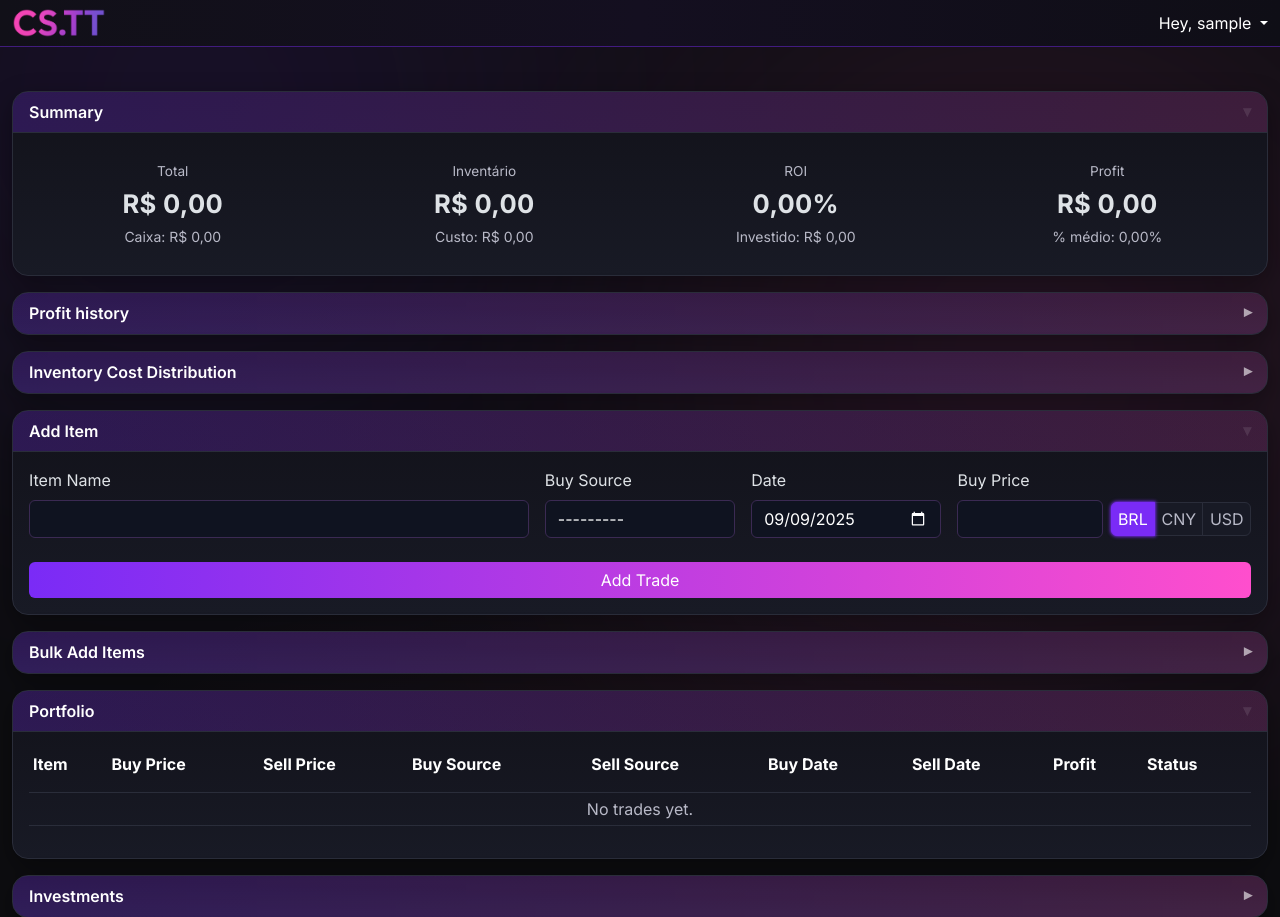
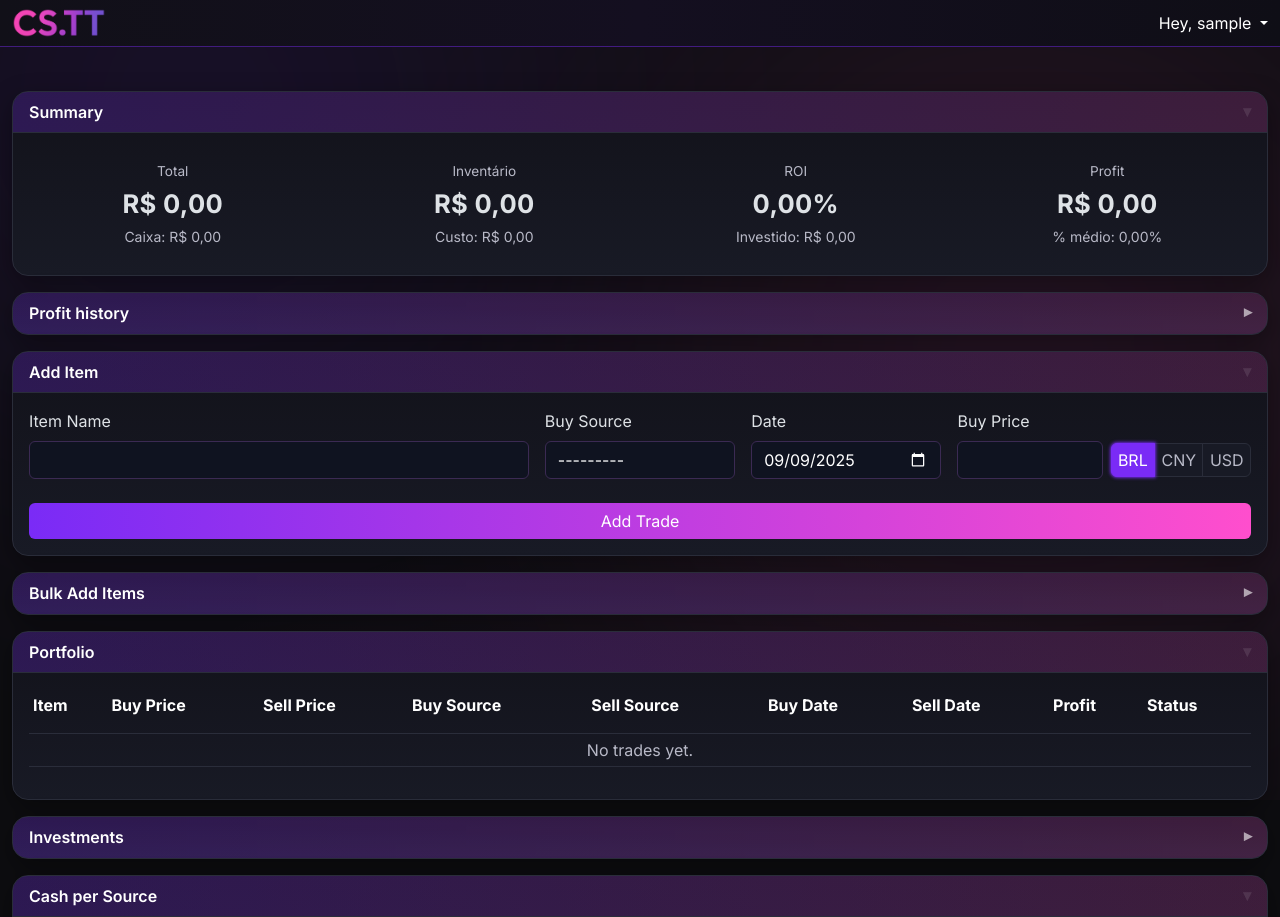
Before and after one commit to FCancella/Skins-Trading-Tracker, a Django app: page /portfolio/ in a window 1280 px wide. Shown: the top 917 px of the page. Run offline with Django 4.2, Linux system fonts and the light colour scheme; the visitor is signed in with stand-in values (Sample User, id 1); data that the repository does not hold is empty.

Commit message:
Remove investment cost by source

```diff
--- a/templates/scanner/scanner_list.html
+++ b/templates/scanner/scanner_list.html
@@ -41,7 +41,7 @@
         <tbody>
         {% for item in items %}
         <tr>
-            <td class="fw-medium"><a href="{{ item.buff_link }}" target="_blank">{{ item.name }}</a></td>
+            <td class="fw-medium"><a href="{{ item.buff_link }}" target="_blank" style="text-decoration:none">{{ item.name }}</a></td>
             <td>
             {{ item.buff_price|currency_brl|default:"-" }}
             {% if item.buff_offers is not None %}
--- a/templates/trades/portfolio_content.html
+++ b/templates/trades/portfolio_content.html
@@ -172,17 +172,6 @@
       <div class="collapse" id="collapseChart">
         <div class="card-body">
           <canvas id="pnlChart" style="height:200px; max-height:300px;"></canvas>
-        </div>
-      </div>
-    </div>
-  </div>
-
-  <div class="col-12">
-    <div class="card">
-      <div class="card-header collapsible" data-bs-toggle="collapse" data-bs-target="#collapseInventoryCost" aria-expanded="false" aria-controls="collapseInventoryCost">Inventory Cost Distribution</div>
-      <div class="collapse" id="collapseInventoryCost">
-        <div class="card-body">
-          <canvas id="inventoryCostChart" style="height:200px; max-height:300px;"></canvas>
         </div>
       </div>
     </div>
@@ -367,52 +356,6 @@
         });
     }
 
-    const inventoryCostData = {{ inventory_cost_data|safe }};
-    if (inventoryCostData && inventoryCostData.labels.length > 0) {
-        const ctx = document.getElementById('inventoryCostChart').getContext('2d');
-        new Chart(ctx, {
-            type: 'doughnut',
-            data: {
-                labels: inventoryCostData.labels,
-                datasets: [{
-                    label: 'Inventory Cost by Source',
-                    data: inventoryCostData.values,
-                    backgroundColor: [
-                        'rgba(122, 43, 246, 0.5)',
-                        'rgba(255, 78, 205, 0.5)',
-                        'rgba(54, 162, 235, 0.5)',
-                        'rgba(255, 206, 86, 0.5)',
-                        'rgba(75, 192, 192, 0.5)',
-                        'rgba(153, 102, 255, 0.5)',
-                        'rgba(255, 159, 64, 0.5)'
-                    ],
-                    borderColor: [
-                        'rgba(122, 43, 246, 1)',
-                        'rgba(255, 78, 205, 1)',
-                        'rgba(54, 162, 235, 1)',
-                        'rgba(255, 206, 86, 1)',
-                        'rgba(75, 192, 192, 1)',
-                        'rgba(153, 102, 255, 1)',
-                        'rgba(255, 159, 64, 1)'
-                    ],
-                    borderWidth: 1
-                }]
-            },
-            options: {
-                responsive: true,
-                plugins: {
-                    legend: {
-                        position: 'top',
-                    },
-                    tooltip: {
-                        mode: 'index',
-                        intersect: false
-                    }
-                }
-            }
-        });
-    }
-
     const portfolioTable = document.getElementById('portfolioTable');
     const headers = portfolioTable.querySelectorAll('th.sortable');
     let currentSort = { column: null, direction: 'asc' };
--- a/trades/views.py
+++ b/trades/views.py
@@ -213,25 +213,12 @@ def _calculate_portfolio_metrics(user: User, show_history: bool = False) -> dict
         'values': [float(v) for v in cash_per_source.values()],
     }
 
-    # --- Inventory Cost per Source Calculation ---
-    inventory_cost_by_source = open_qs.values('buy_source').annotate(
-        total_cost=Sum('buy_price')
-    ).order_by('-total_cost')
-
-    source_display_map = dict(SOURCE_CHOICES)
-    inventory_cost_data = {
-        'labels': [source_display_map.get(item['buy_source'], item['buy_source']) for item in inventory_cost_by_source],
-        'values': [float(item['total_cost']) for item in inventory_cost_by_source]
-    }
-
-
     return {
         "trade_data": trade_data,
         "investments": investments,
         "summary": summary,
         "pnl_data": pnl_data,
         "cash_per_source_data": cash_per_source_data,
-        "inventory_cost_data": inventory_cost_data,
         "show_history": show_history,
         "more_trades": more_trades
     }
```
